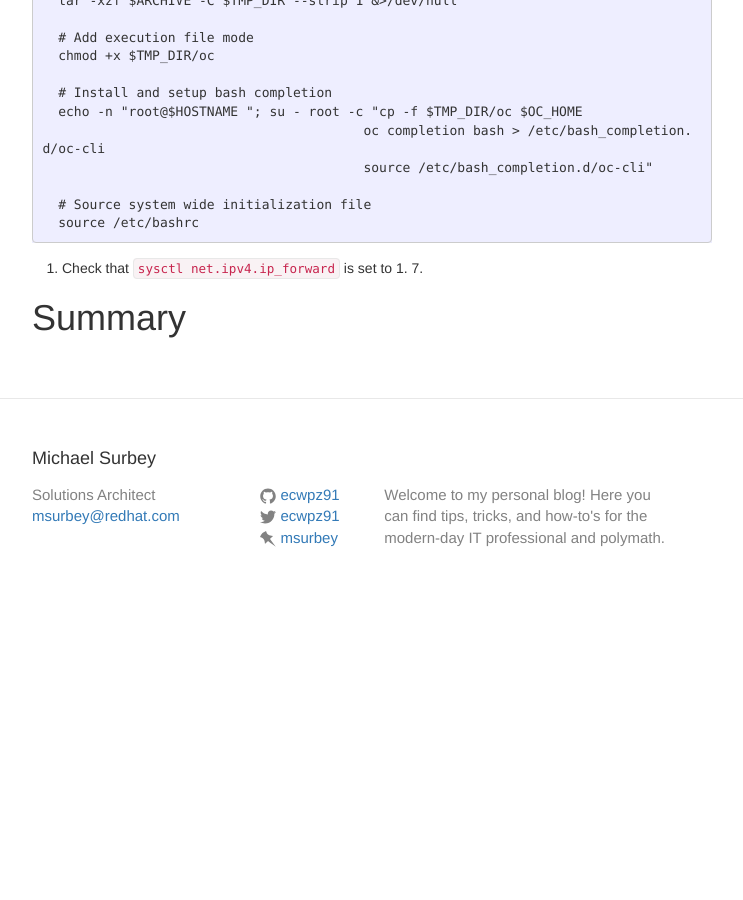
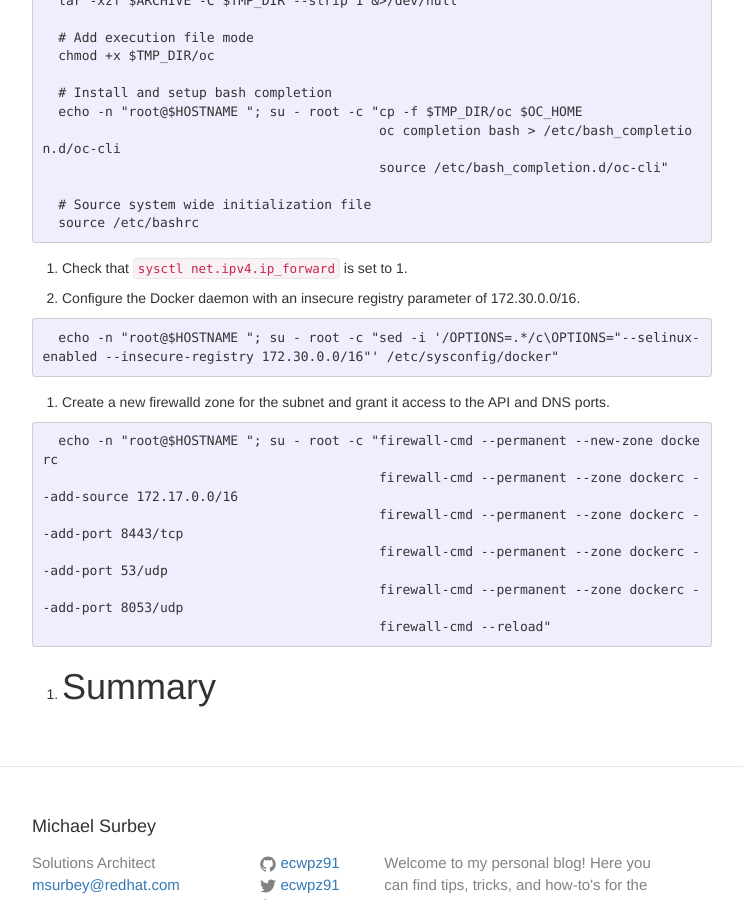
Before and after one commit to ecwpz91/ecwpz91.github.io, a Jekyll site: the page built from _posts/2017-09-08-CloudForms via OpenShift using Docker.md, in a window 1280 px wide and 900 px high, scrolled down 1692 px. Shown: the whole window, without its empty margins (268-1011 px from the left). Built offline with Jekyll 4.4.1, drawn with Linux system fonts in a browser that asks for light colours; nearby versions of some CDN libraries; before the commit the page ends 2295 px from its top, so only the background shows below that.

Commit message:
Checkpoint

````diff
--- a/_posts/2017-09-08-CloudForms via OpenShift using Docker.md
+++ b/_posts/2017-09-08-CloudForms via OpenShift using Docker.md
@@ -92,17 +92,33 @@ Use Local Cluster Management along with the OpenShift "oc cluster up" Wrapper sc
 
   # Install and setup bash completion
   echo -n "root@$HOSTNAME "; su - root -c "cp -f $TMP_DIR/oc $OC_HOME
-                                         oc completion bash > /etc/bash_completion.d/oc-cli
-                                         source /etc/bash_completion.d/oc-cli"
+                                           oc completion bash > /etc/bash_completion.d/oc-cli
+                                           source /etc/bash_completion.d/oc-cli"
 
   # Source system wide initialization file
   source /etc/bashrc
   ```
 
 6. Check that `sysctl net.ipv4.ip_forward` is set to 1.
-7.
 
-# Summary
+7. Configure the Docker daemon with an insecure registry parameter of 172.30.0.0/16.
+
+  ```
+  echo -n "root@$HOSTNAME "; su - root -c "sed -i '/OPTIONS=.*/c\OPTIONS="--selinux-enabled --insecure-registry 172.30.0.0/16"' /etc/sysconfig/docker"
+  ```
+
+8. Create a new firewalld zone for the subnet and grant it access to the API and DNS ports.
+
+  ```
+  echo -n "root@$HOSTNAME "; su - root -c "firewall-cmd --permanent --new-zone dockerc
+                                           firewall-cmd --permanent --zone dockerc --add-source 172.17.0.0/16
+                                           firewall-cmd --permanent --zone dockerc --add-port 8443/tcp
+                                           firewall-cmd --permanent --zone dockerc --add-port 53/udp
+                                           firewall-cmd --permanent --zone dockerc --add-port 8053/udp
+                                           firewall-cmd --reload"
+  ```
+
+1. # Summary
 
 [1]: https://github.com/openshift/origin/blob/master/docs/cluster_up_down.md#linux
 [2]: https://github.com/openshift-evangelists/oc-cluster-wrapper
````
